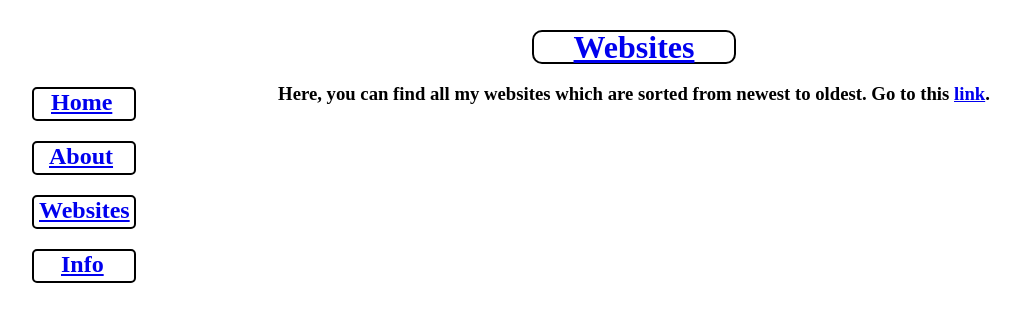
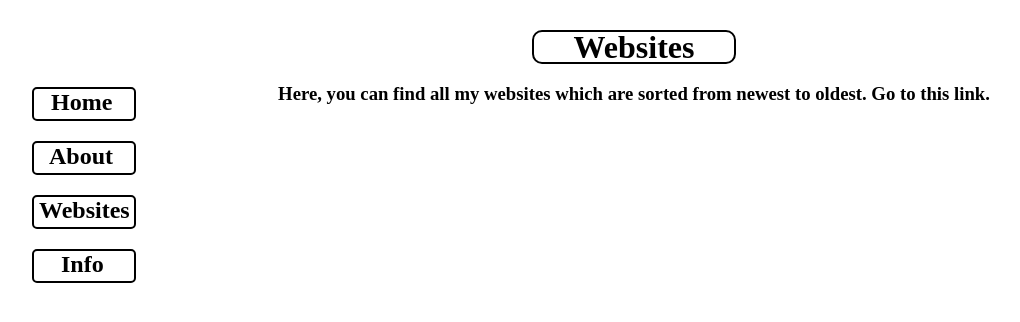
Before and after one commit to mathmaniac88/mathmaniac88.github.io, a Jekyll site: the page websites.html, which Jekyll copies as it is, in a window 1280 px wide. Shown: the top 322 px of the page, without its empty margins (6-1026 px from the left). Built offline with Jekyll 4.4.1, drawn with Linux system fonts in a browser that asks for light colours.

Commit message:
Update websites.html

```diff
--- a/websites.html
+++ b/websites.html
@@ -51,6 +51,10 @@ div{
     margin-left:27px;
     margin-top:0px;
   }
+a {
+  text-decoration:none;
+  color:black
+}
 </style>
 </body>
 </html>
```
